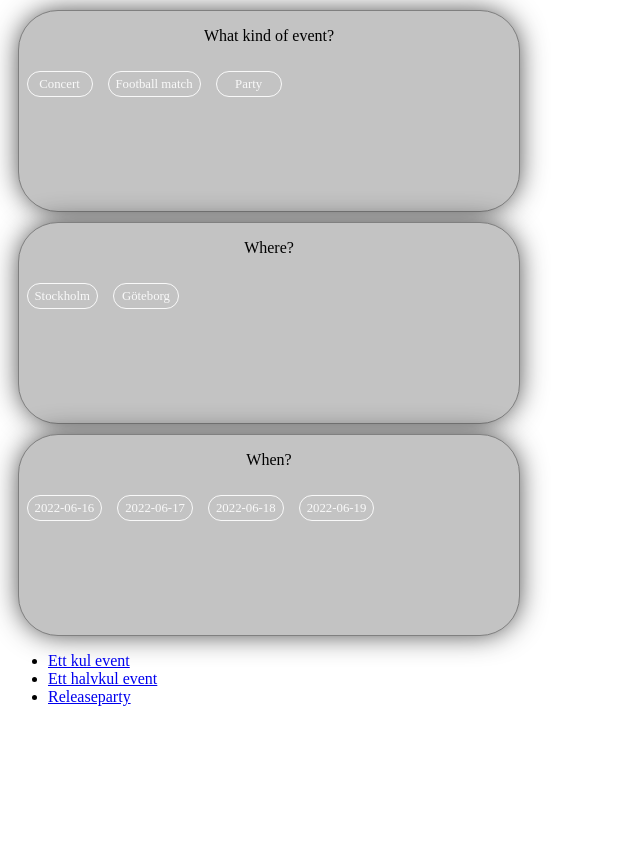
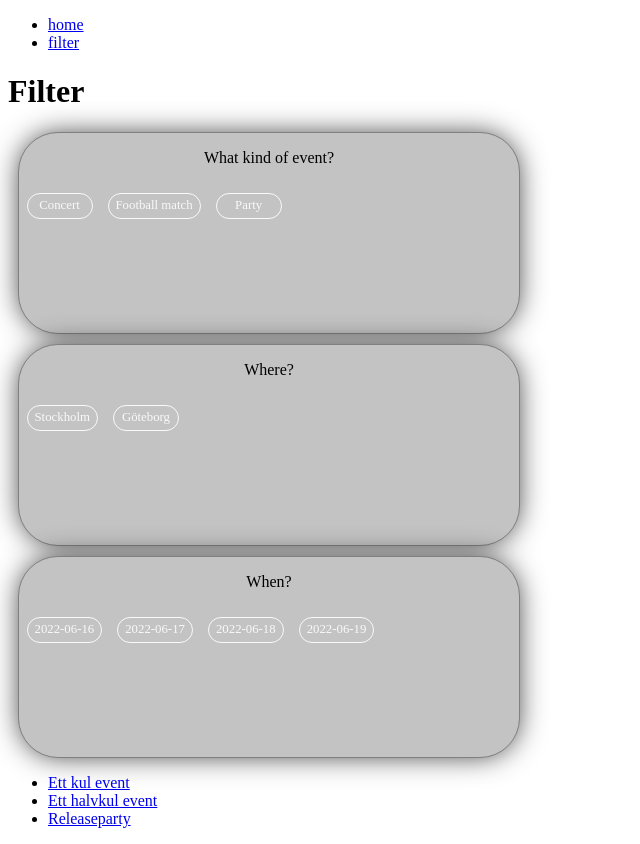
Before and after one commit to krdevel/grupparbete-vite-eventer, a Vue app: page /#/filter in a window 1280 px wide. Shown: the whole page, without its empty margins (0-640 px from the left). Before the commit the page ends 800 px from the top, so only its background shows below. Built offline with nearby package versions, Linux system fonts and the light colour scheme.

Commit message:
Add vue-router view structure

```diff
--- a/src/App.vue
+++ b/src/App.vue
@@ -1,32 +1,16 @@
 <script>
-	import SearchResultList from './components/SearchResultList.vue'
-
-	import TagContainer from './components/TagContainer.vue'
+	import NavigationMenu from './components/NavigationMenu.vue'
 
 	export default {
-		created() {},
-		//Programatisk Router exempel
-		/* ,
-		methods:{
-			tryClick(place){
-				this.$router.push('/event/'+place)
-			}
-		} */
 		components: {
-			SearchResultList,
-			TagContainer
+			NavigationMenu
 		}
 	}
 </script>
 
 <template>
-	<TagContainer type="event" />
-	<TagContainer type="location" />
-	<TagContainer type="date" />
-
-	<SearchResultList />
-
-	<main>
+	<div>
+		<NavigationMenu />
 		<RouterView />
-	</main>
+	</div>
 </template>
--- a/src/components/CounterButton.vue
+++ b/src/components/CounterButton.vue
@@ -1,3 +1,5 @@
+<script></script>
+
 <template>
 	<input
 		type="button"
@@ -5,5 +7,3 @@
 		@click="$store.commit('increment')"
 	/>
 </template>
-
-<script></script>
--- /dev/null
+++ b/src/components/NavigationMenu.vue
@@ -0,0 +1,22 @@
+<script>
+	export default {
+		data() {
+			return {
+				links: [
+					{ address: '/', title: 'home' },
+					{ address: '/filter', title: 'filter' }
+				]
+			}
+		}
+	}
+</script>
+
+<template>
+	<nav v-if="links.length !== 0">
+		<ul>
+			<li :key="link.address" v-for="link in links">
+				<RouterLink :to="link.address">{{ link.title }}</RouterLink>
+			</li>
+		</ul>
+	</nav>
+</template>
--- /dev/null
+++ b/src/views/FilterView.vue
@@ -0,0 +1,31 @@
+<script>
+	import SearchResultList from '../components/SearchResultList.vue'
+	import TagContainer from '../components/TagContainer.vue'
+
+	export default {
+		created() {},
+		//Programatisk Router exempel
+		/* ,
+		methods:{
+			tryClick(place){
+				this.$router.push('/event/'+place)
+			}
+		} */
+		components: {
+			SearchResultList,
+			TagContainer
+		}
+	}
+</script>
+
+<template>
+	<main>
+		<h1>Filter</h1>
+
+		<TagContainer type="event" />
+		<TagContainer type="location" />
+		<TagContainer type="date" />
+
+		<SearchResultList />
+	</main>
+</template>
--- a/src/views/HomeView.vue
+++ b/src/views/HomeView.vue
@@ -1,3 +1,3 @@
-<script></script>
-<style></style>
-<template><div /></template>
+<template>
+	<main><h1>Home</h1></main>
+</template>
```
Also changed, not shown: src/router.js (+7 -1 lines).
